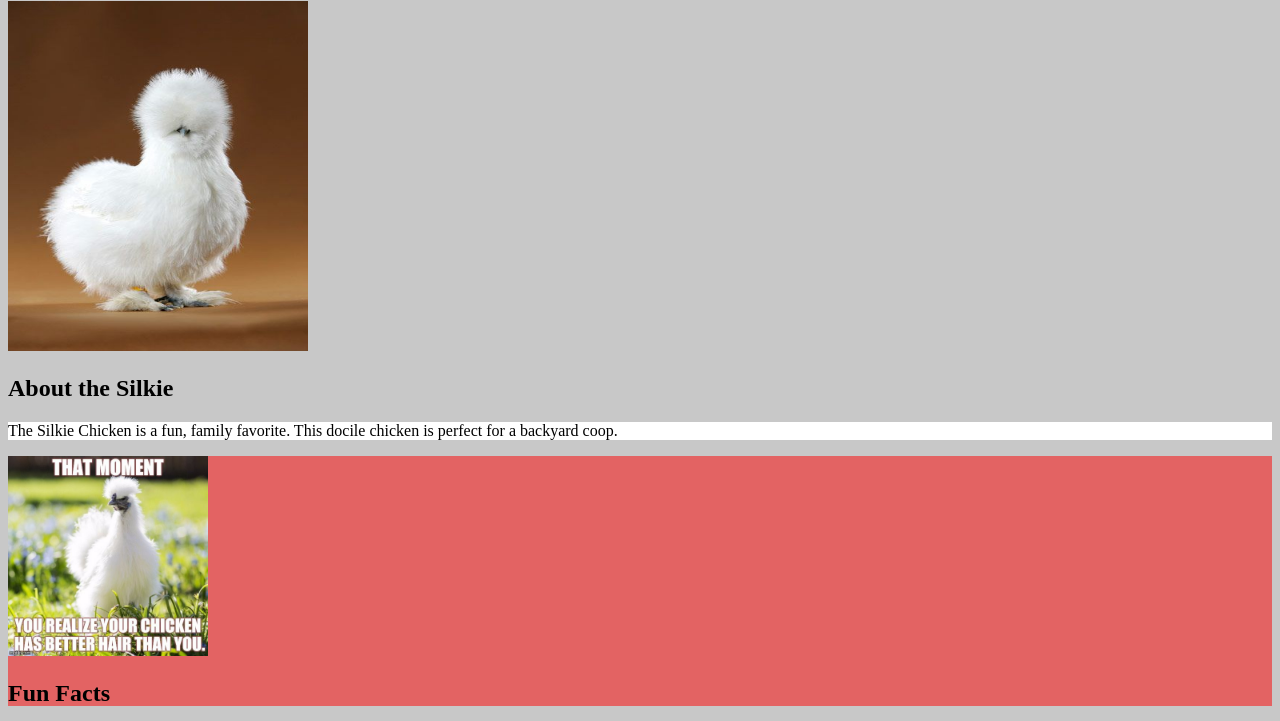
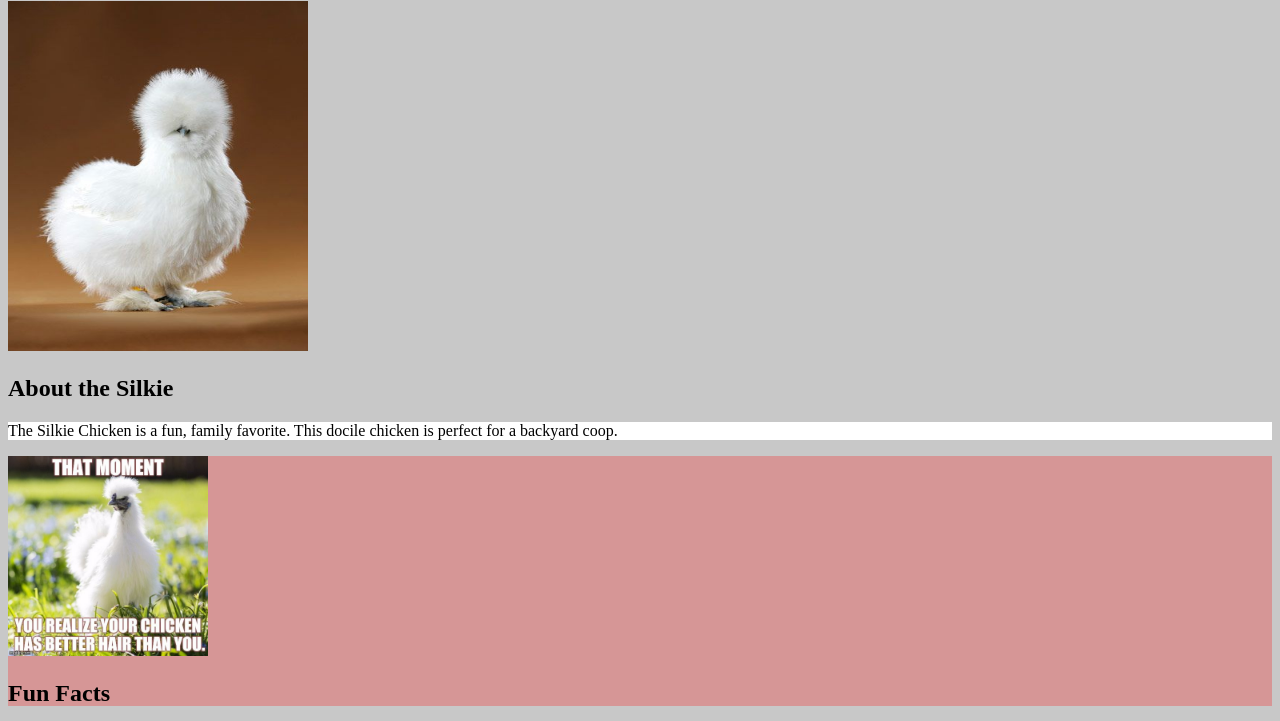
Before and after one commit to jessmcalister/MART341-WebDesign, a plain HTML site: page assignment-10/index.html in a window 1280 px wide. Shown: the part 79-800 px from the top of the page. Drawn offline with Linux system fonts and the light colour scheme.

Commit message:
assignment-10
maybe this

```diff
--- a/assignment-10/css/style.css
+++ b/assignment-10/css/style.css
@@ -10,6 +10,6 @@ p {
   background-color: white;}
 /*the opacity*/
 .box-1 {
-   background-color: rgb(255,0,0,0.5);
+   background-color: rgb(255,0,0,0.25);
    height: 250px;
 }
```
Also changed, not shown: assignment-10/index.html (+1 -0 lines).
